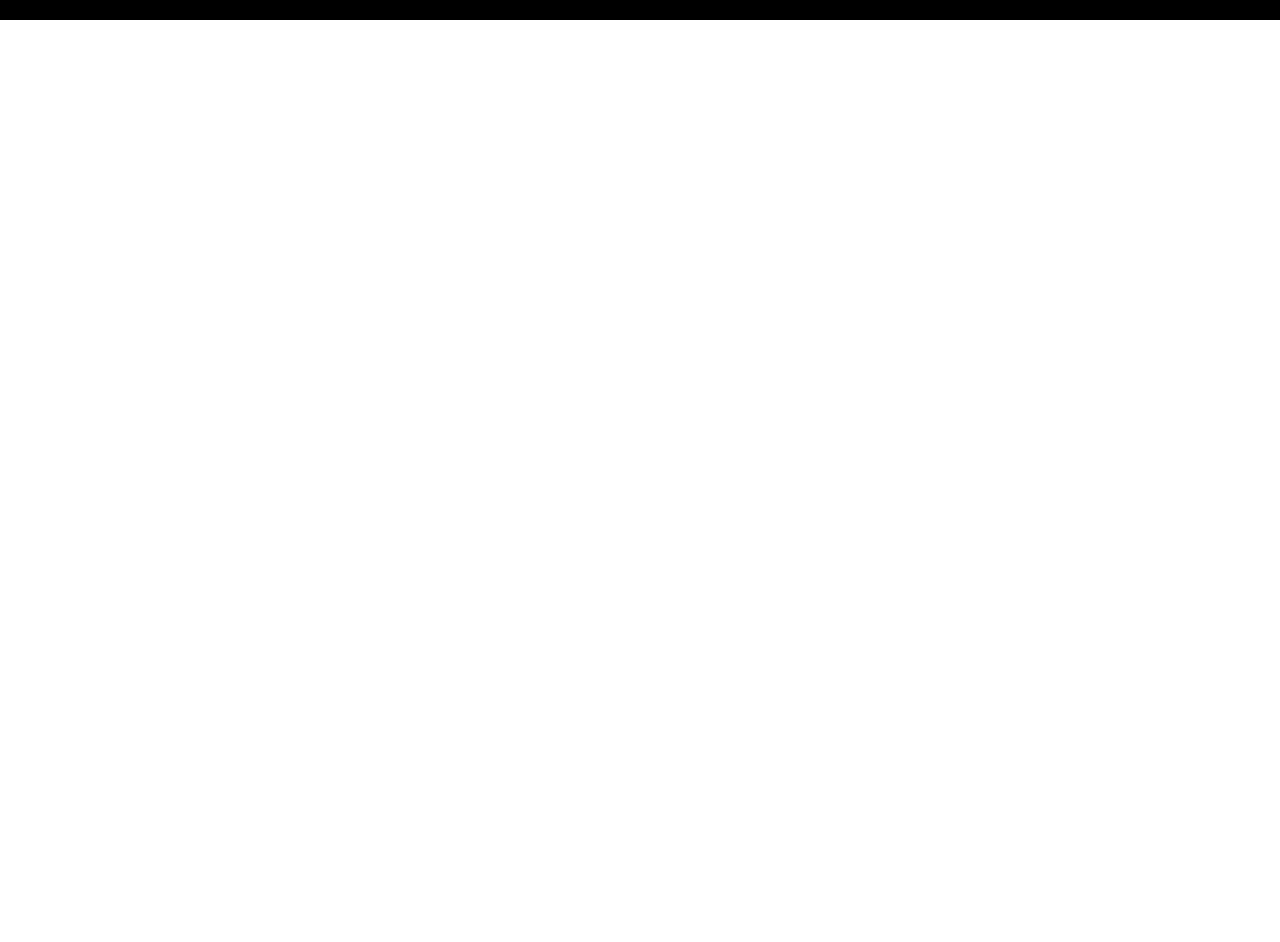
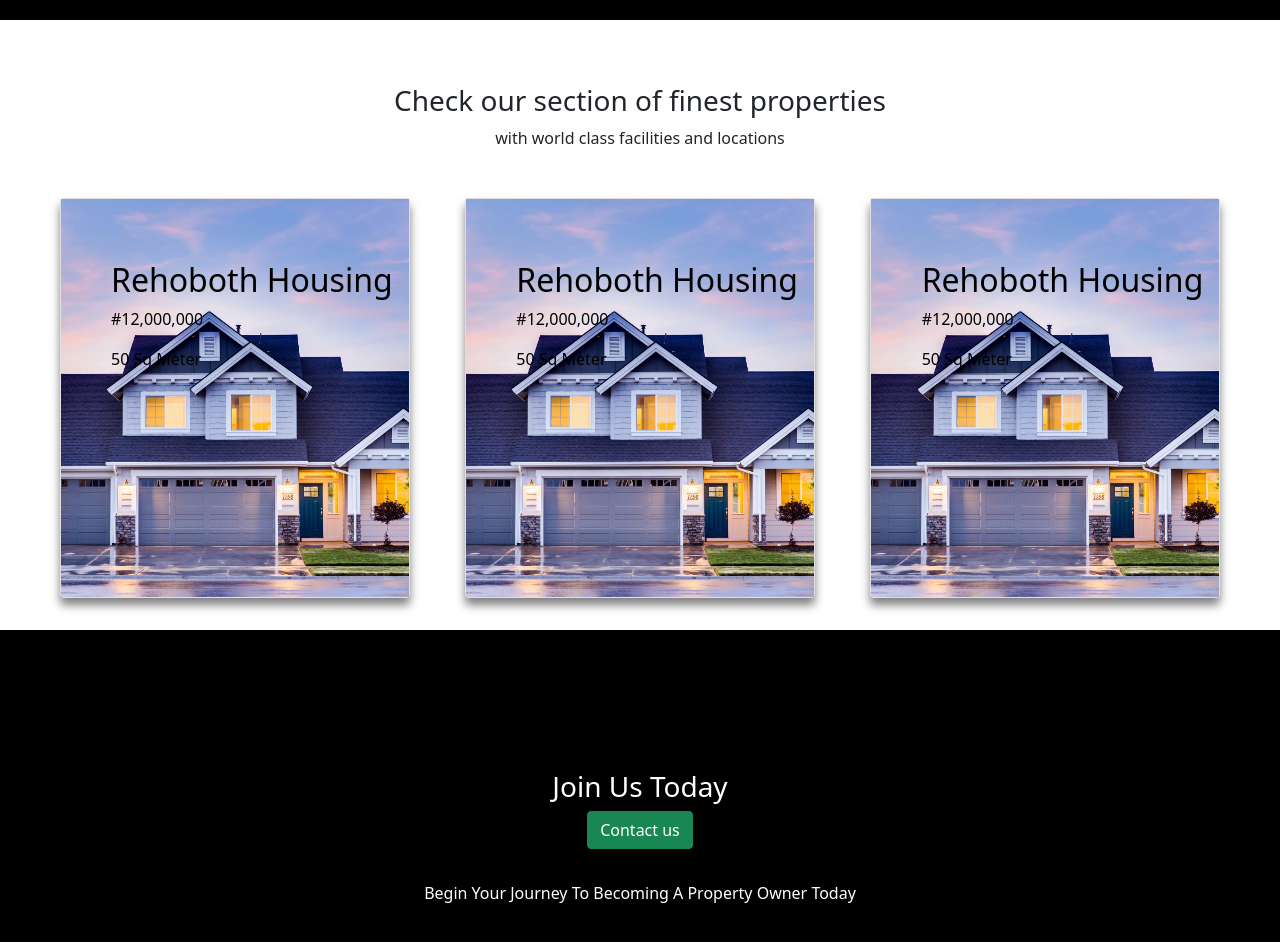
Before and after one commit to diamond-nicholas/Renglobals-real-estate, a React (Create React App) app: page / in a window 1280 px wide. Shown: the part 460-1402 px from the top of the page. Before the commit the page ends 800 px from the top, so only its background shows below. Built offline with nearby package versions, Linux system fonts and the light colour scheme.

Commit message:
add the main section structure and style

```diff
--- /dev/null
+++ b/src/Components/Cards/FinestCards.js
@@ -0,0 +1,19 @@
+import React from 'react';
+import './FinestCards.scss';
+
+const FinestCards = () => {
+  return (
+    <div wrapper>
+      <div className='card'>
+        <img src='images/estate1.jpeg' alt='prop1' />
+        <div className='info'>
+          <h2>Rehoboth Housing</h2>
+          <p>#12,000,000</p>
+          <p>50 Sq Meter</p>
+        </div>
+      </div>
+    </div>
+  );
+};
+
+export default FinestCards;
--- /dev/null
+++ b/src/Components/Cards/FinestCards.scss
@@ -0,0 +1,60 @@
+.wrapper {
+  display: flex;
+  width: 80%;
+  justify-content: space-around;
+}
+.card {
+  width: 350px;
+  height: 400px;
+  padding: 2rem 1rem;
+  position: relative;
+  display: flex;
+  align-items: flex-end;
+  box-shadow: 0px 7px 10px rgba(0, 0, 0, 0.5);
+  transition: 0.5s ease-in-out;
+}
+
+.card:hover {
+  transform: translateY(20px);
+}
+
+.card:before {
+  content: '';
+  position: absolute;
+  top: 0;
+  left: 0;
+  display: block;
+  width: 100%;
+  height: 100%;
+  background: linear-gradient(
+    to-bottom,
+    rgba(0, 176, 155, 0.5),
+    rgba(150, 201, 61, 1)
+  );
+  z-index: 2;
+  transition: 0.5s all;
+  opacity: 0.5;
+}
+
+.card:hover:before {
+  opacity: 1;
+}
+
+.card img {
+  width: 100%;
+  height: 100%;
+  object-fit: cover;
+  position: absolute;
+  top: 0;
+  left: 0;
+  opacity: 10;
+}
+
+.card .info {
+  position: relative;
+  z-index: 3;
+  color: #000;
+  opacity: 1;
+  transform: translateY(30px);
+  transition: 0.5s all;
+}
--- a/src/Pages/Home.js
+++ b/src/Pages/Home.js
@@ -1,4 +1,5 @@
 import React from 'react';
+import FinestCards from '../Components/Cards/FinestCards';
 import Navbar from '../Components/Navbar/Navbar';
 import './Home.scss';
 
@@ -18,6 +19,25 @@ const Home = () => {
             <span>contact us</span>
           </p>
         </section>
+
+        {/* finest properties */}
+        <section className='finest-props'>
+          <div className='header-finest'>
+            <h3>Check our section of finest properties</h3>
+            <p>with world class facilities and locations</p>
+          </div>
+          <div className='cards-wrapper'>
+            <FinestCards />
+            <FinestCards />
+            <FinestCards />
+          </div>
+        </section>
+        {/* join us */}
+        <section className='join-us'>
+          <h3>Join Us Today</h3>
+          <button className='btn btn-success'>Contact us</button>
+          <p>Begin your journey to becoming a property owner today</p>
+        </section>
       </main>
     </div>
   );
--- a/src/Pages/Home.scss
+++ b/src/Pages/Home.scss
@@ -30,3 +30,41 @@
     }
   }
 }
+
+.finest-props {
+  width: 100%;
+
+  .header-finest {
+    margin-top: 4rem;
+    display: flex;
+    justify-content: center;
+    align-items: center;
+    flex-direction: column;
+  }
+
+  .cards-wrapper {
+    display: flex;
+    justify-content: space-around;
+    align-items: center;
+    padding: 2rem;
+  }
+}
+
+.join-us {
+  background: #000;
+  background-size: cover;
+  object-fit: cover;
+  width: 100%;
+  height: 50vh;
+  display: flex;
+  justify-content: center;
+  align-items: center;
+  flex-direction: column;
+  text-transform: capitalize;
+
+  h3,
+  p {
+    margin-top: 2rem;
+    color: #fff;
+  }
+}
```
Also changed, not shown: public/images/estate1.jpeg (added), public/images/estate2.jpeg (added).
